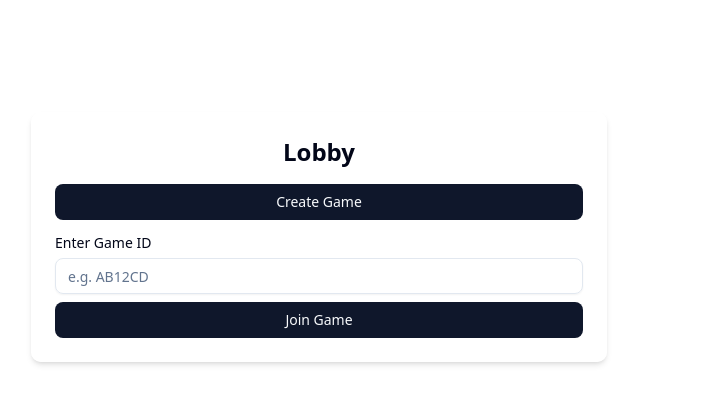
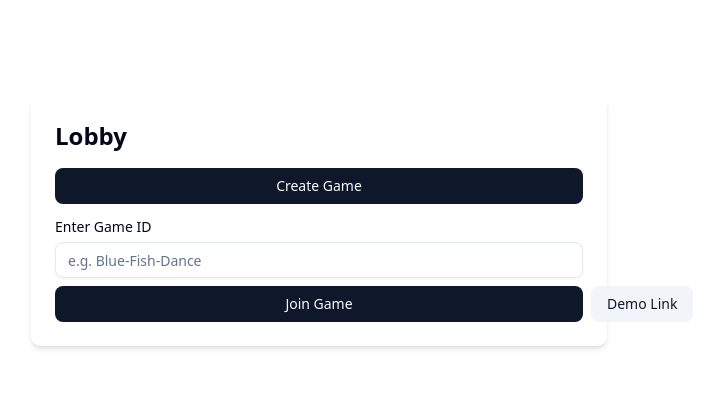
Before and after one commit to Shoaib-Programmer/resource-rush, a React (Vite) app: page / in a window 1280 px wide. Shown: the top 404 px of the page, without its empty margins (321-1045 px from the left). Built offline with nearby package versions, Linux system fonts and the light colour scheme.

Commit message:
Integrated TanStack Router and routes for the app

```diff
--- a/src/App.tsx
+++ /dev/null
@@ -1,8 +0,0 @@
-import './App.css';
-import Lobby from './components/Lobby';
-
-function App() {
-    return <Lobby />;
-}
-
-export default App;
--- /dev/null
+++ b/src/Root.tsx
@@ -0,0 +1,11 @@
+import { Outlet } from '@tanstack/react-router';
+
+function Root() {
+    return (
+        <main className="container mx-auto p-4">
+            <Outlet />
+        </main>
+    );
+}
+
+export default Root;
--- /dev/null
+++ b/src/components/GameRoom.tsx
@@ -0,0 +1,19 @@
+import { useParams } from '@tanstack/react-router';
+
+function GameRoom() {
+    const { gameId } = useParams({ from: '/game/$gameId' });
+
+    return (
+        <div>
+            <h2 className="text-2xl font-bold">Game Room</h2>
+            <p className="text-lg">
+                You are in game:{' '}
+                <span className="font-mono bg-gray-200 dark:bg-slate-800 p-1 rounded">
+                    {gameId}
+                </span>
+            </p>
+        </div>
+    );
+}
+
+export default GameRoom;
--- a/src/components/Lobby.tsx
+++ b/src/components/Lobby.tsx
@@ -1,21 +1,58 @@
+import { useState } from 'react';
+import { Link, useNavigate } from '@tanstack/react-router';
 import { Button } from './ui/button';
 import { Input } from './ui/input';
 import { Label } from './ui/label';
+import { humanId } from '../../lib/human-id';
 
 export function Lobby() {
+    const [joinId, setJoinId] = useState('');
+    const navigate = useNavigate();
+
+    const createGame = () => {
+        const newGameId = humanId({ separator: '-', capitalize: true });
+        navigate({ to: '/game/$gameId', params: { gameId: newGameId } });
+    };
+
+    const joinGame = () => {
+        if (!joinId.trim()) return;
+        navigate({ to: '/game/$gameId', params: { gameId: joinId.trim() } });
+    };
+
     return (
         <main className="max-w-xl mx-auto mt-20 p-6 rounded-lg shadow-md bg-white/80 dark:bg-slate-900/70">
             <h2 className="text-2xl font-semibold mb-4">Lobby</h2>
 
             <div className="space-y-4">
                 <div className="flex flex-col">
-                    <Button className="w-full">Create Game</Button>
+                    <Button className="w-full" onClick={createGame}>
+                        Create Game
+                    </Button>
                 </div>
 
                 <div className="flex flex-col gap-2">
                     <Label htmlFor="gameId">Enter Game ID</Label>
-                    <Input id="gameId" placeholder="e.g. AB12CD" />
-                    <Button className="w-full">Join Game</Button>
+                    <Input
+                        id="gameId"
+                        placeholder="e.g. Blue-Fish-Dance"
+                        value={joinId}
+                        onChange={(e) => setJoinId(e.target.value)}
+                        onKeyDown={(e) => {
+                            if (e.key === 'Enter') joinGame();
+                        }}
+                    />
+                    <div className="flex gap-2">
+                        <Button className="w-full" onClick={joinGame}>
+                            Join Game
+                        </Button>
+                        {/* Example using Link for type-safe navigation */}
+                        <Link
+                            to="/game/$gameId"
+                            params={{ gameId: 'Blue-Fish-Play' }}
+                        >
+                            <Button variant="secondary">Demo Link</Button>
+                        </Link>
+                    </div>
                 </div>
             </div>
         </main>
--- a/src/main.tsx
+++ b/src/main.tsx
@@ -1,10 +1,11 @@
 import { StrictMode } from 'react';
 import { createRoot } from 'react-dom/client';
 import './index.css';
-import App from './App.tsx';
+import { RouterProvider } from '@tanstack/react-router';
+import { router } from './router.tsx';
 
 createRoot(document.getElementById('root')!).render(
     <StrictMode>
-        <App />
+        <RouterProvider router={router} />
     </StrictMode>,
 );
--- /dev/null
+++ b/src/router.tsx
@@ -0,0 +1,11 @@
+import { createRouter } from '@tanstack/react-router';
+import { routeTree } from './routes';
+
+export const router = createRouter({ routeTree });
+
+// Register the router for type inference
+declare module '@tanstack/react-router' {
+    interface Register {
+        router: typeof router;
+    }
+}
--- /dev/null
+++ b/src/routes.tsx
@@ -0,0 +1,25 @@
+import { createRootRoute, createRoute } from '@tanstack/react-router';
+import Root from './Root';
+import Lobby from './components/Lobby';
+// @ts-expect-error
+import GameRoom from './components/GameRoom';
+
+// Root route (app shell)
+const rootRoute = createRootRoute({ component: Root });
+
+// "/" lobby route
+const lobbyRoute = createRoute({
+    getParentRoute: () => rootRoute,
+    path: '/',
+    component: Lobby,
+});
+
+// "/game/$gameId" route
+const gameRoute = createRoute({
+    getParentRoute: () => rootRoute,
+    path: 'game/$gameId',
+    component: GameRoom,
+});
+
+// Build the route tree
+export const routeTree = rootRoute.addChildren([lobbyRoute, gameRoute]);
```
